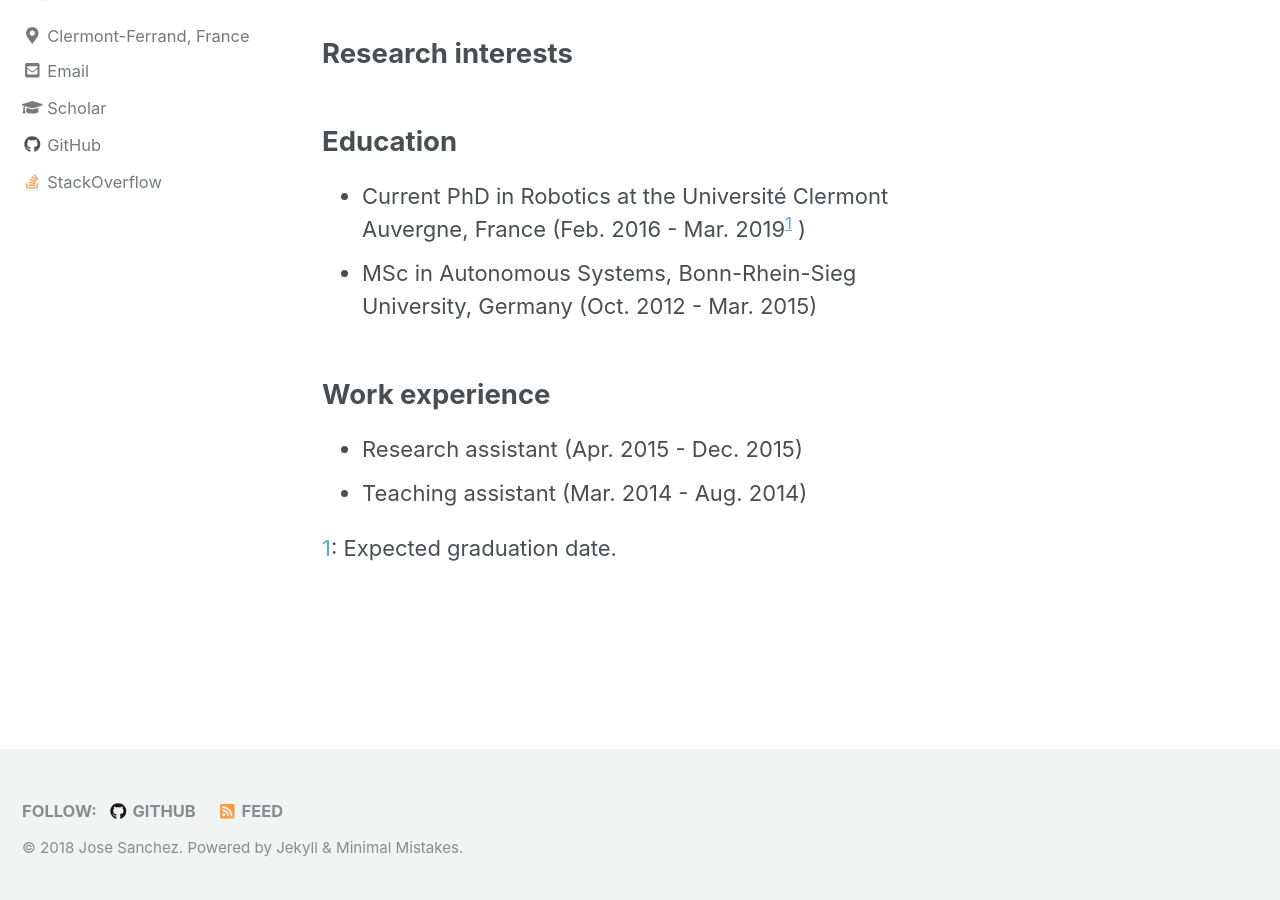
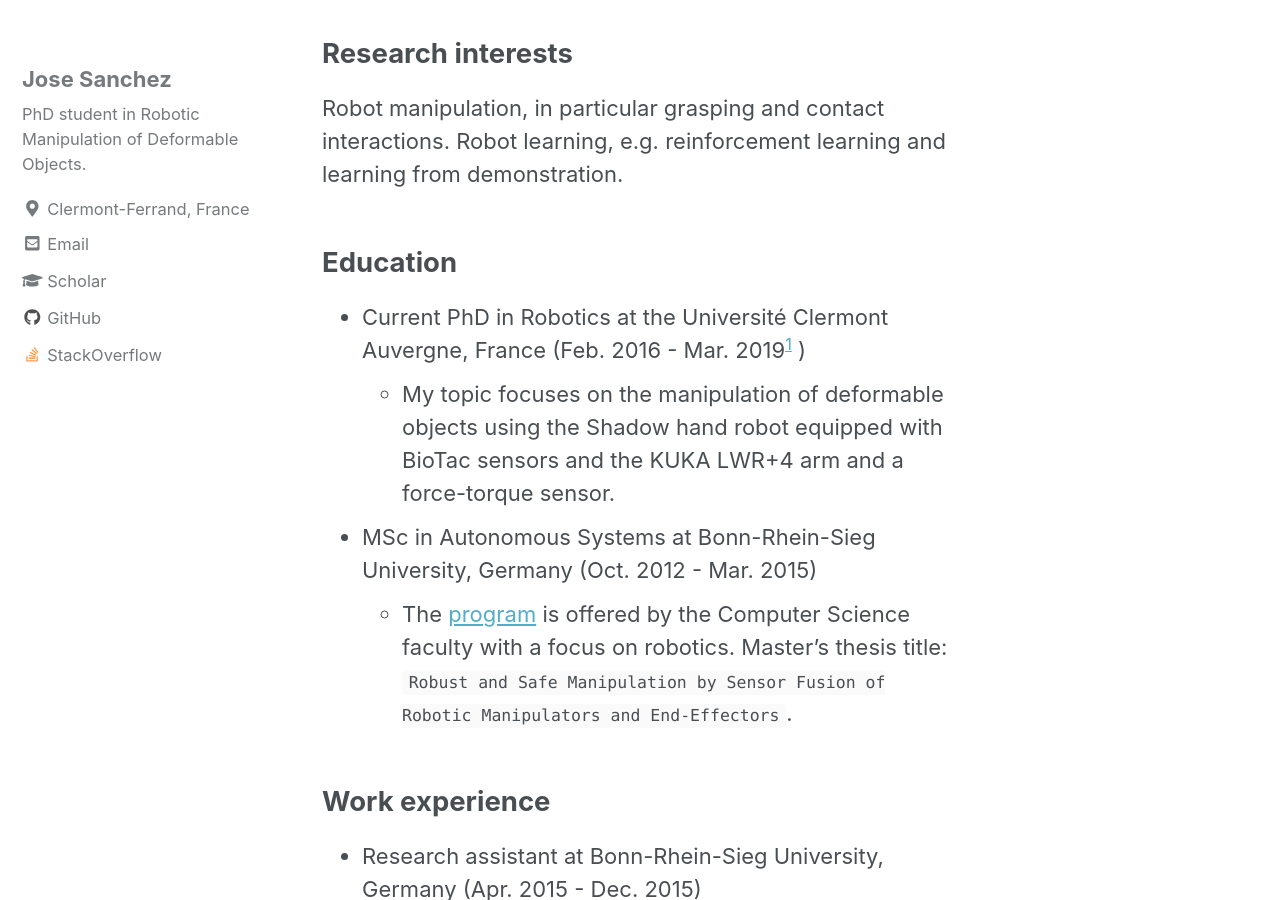
Before and after one commit to jsanch2s/jsanch2s.github.io, a Jekyll site: the page built from _pages/cv.md, in a window 1280 px wide and 900 px high, scrolled down 218 px. Built offline with Jekyll 4.4.1, drawn with Linux system fonts in a browser that asks for light colours; cached includes are drawn as plain includes; nearby versions of some CDN libraries; some of the changed text lies outside the part shown.

Commit message:
Update CV

```diff
--- a/_pages/cv.md
+++ b/_pages/cv.md
@@ -10,16 +10,24 @@ A full version of my [CV]({{ site.url }}/files/cv.pdf) in PDF format is also ava
 
 Research interests
 ------
+Robot manipulation, in particular grasping and contact interactions.
+Robot learning, e.g. reinforcement learning and learning from demonstration.
 
 Education
 ------
 * Current PhD in Robotics at the Université Clermont Auvergne, France (Feb. 2016 - Mar. 2019<sup>[1](#myfootnote1)</sup>
 )
-* MSc in Autonomous Systems, Bonn-Rhein-Sieg University, Germany (Oct. 2012 - Mar. 2015)
+  - My topic focuses on the manipulation of deformable objects using the Shadow hand robot equipped with BioTac sensors and the KUKA LWR+4 arm and a force-torque sensor.
+* MSc in Autonomous Systems at Bonn-Rhein-Sieg University, Germany (Oct. 2012 - Mar. 2015)
+  - The [program](https://www.h-brs.de/en/inf/autonomous-systems-msc) is offered by the Computer Science faculty with a focus on robotics. Master's thesis title: `Robust and Safe Manipulation by Sensor Fusion of Robotic Manipulators and End-Effectors`.
 
 Work experience
 ------
-* Research assistant (Apr. 2015 - Dec. 2015)
-* Teaching assistant (Mar. 2014 - Aug. 2014)
+* Research assistant at Bonn-Rhein-Sieg University, Germany (Apr. 2015 - Dec. 2015)
+  - I worked on a research project, titled [AICISS](https://mas-group.inf.h-brs.de/?page_id=9), which focused on robust localization and navigation for mobile robots in crowded environments. One of the aims of the project was to perform fault diagnosis remotely. Afterwards I joined the [RoCKIn](http://rockinrobotchallenge.eu/) project, an EU-funded project focusing in innovating robotics through competitions.
+
+* Teaching assistant at Bonn-Rhein-Sieg University, Germany (Mar. 2014 - Aug. 2014)
+  - Writing and grading assignments on the following subjects covering topics such as robot kinematics, linear algebra, signal processing and optimization.
+
 
 <a name="myfootnote1">1</a>: Expected graduation date.
```
